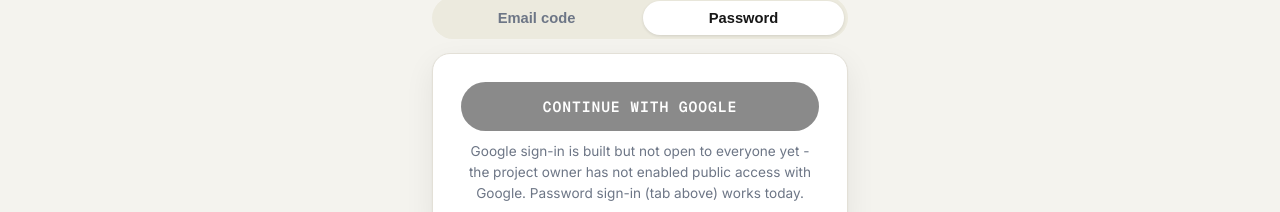
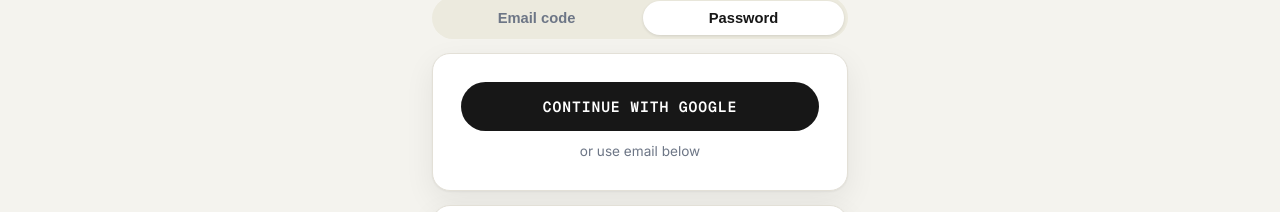
Before and after one commit to KhuranaCode/NagarTrace, a React (Vite) app: page /login in a window 1280 px wide. Shown: the part 295-507 px from the top of the page. Built offline with nearby package versions, Linux system fonts and the light colour scheme; no server answers.

Commit message:
Enable Google sign-in button
The Google consent screen is now published (External / In production) and
the Supabase Google provider is configured, so the button goes live. A
real non-owner sign-in test is still pending; until it passes, treat this
as available-but-unverified end to end.

```diff
--- a/src/config.ts
+++ b/src/config.ts
@@ -4,7 +4,7 @@
 export const SUPABASE_PUBLISHABLE_KEY = 'sb_publishable_R_lRZf8CX4yGWlclflIm7w_QEAjfR9B'
 
 // Flip to true only after the Supabase Google provider is verified live by the backend.
-export const GOOGLE_AUTH_ENABLED = false
+export const GOOGLE_AUTH_ENABLED = true
 
 // Flip to true only after the project mail service is confirmed to send numeric codes
 // (default Supabase templates are link-only; editing them needs custom SMTP - owner decision).
```
